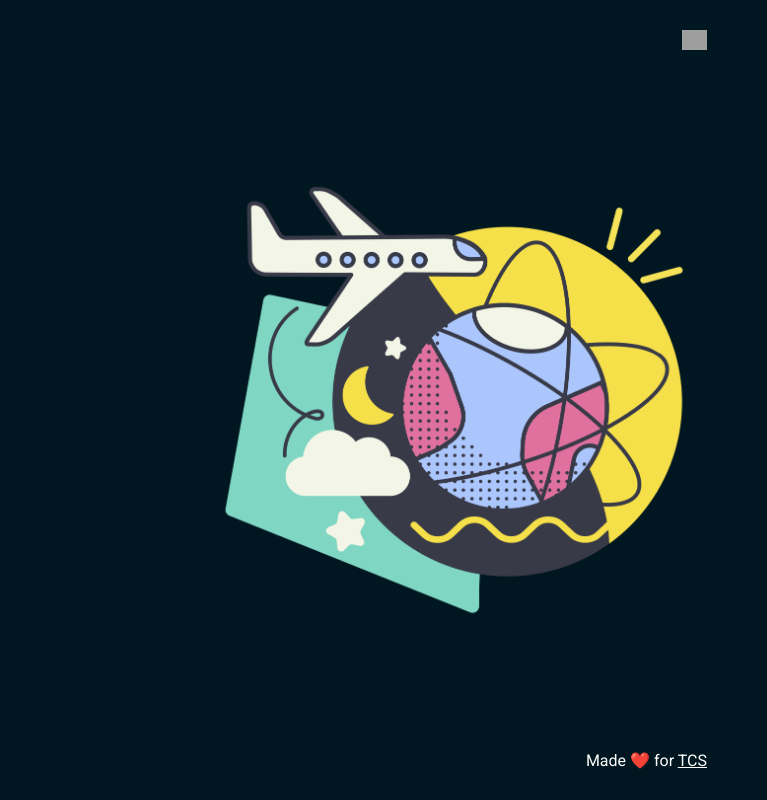
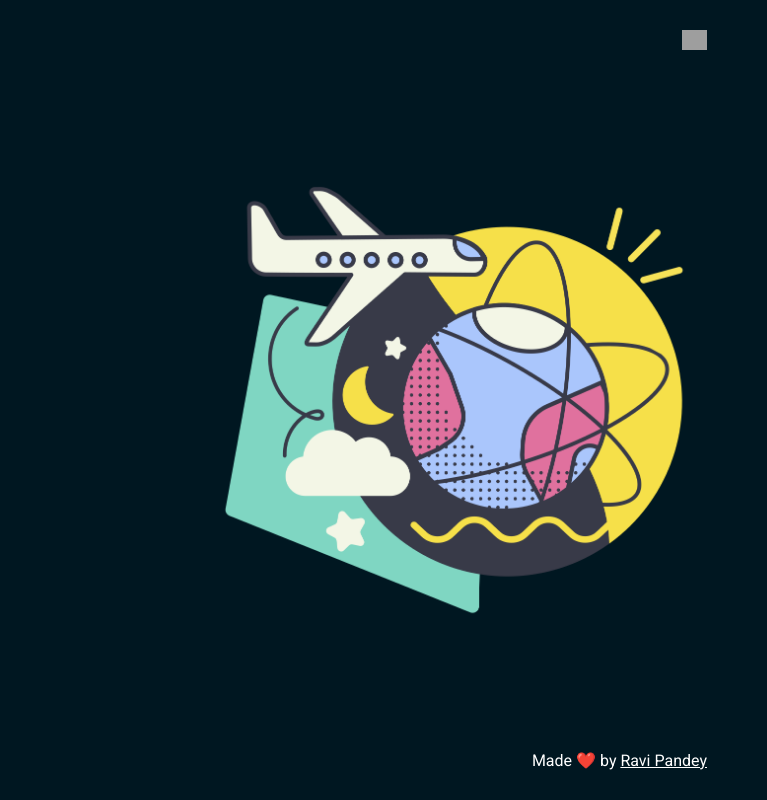
Before and after one commit to TechRaviPandey990/Travelindia.github.io, a plain HTML site: page index.html in a window 1280 px wide. Shown: the top 800 px of the page, 513-1280 px from the left. Drawn offline with Linux system fonts and the light colour scheme; grey boxes are pictures that could not be loaded.

Commit message:
Update index.html

```diff
--- a/index.html
+++ b/index.html
@@ -57,8 +57,8 @@
                 <a href="#" target="_blank"><i class="fab fa-codepen"></i></a>
             </div>
             <div class="dev-info">
-                <span>Made ❤️ for</span>
-                <a href="#" target="_blank">TCS</a>
+                <span>Made ❤️ by</span>
+                <a href="#" target="_blank">Ravi Pandey</a>
             </div>
         </footer>
 
```
